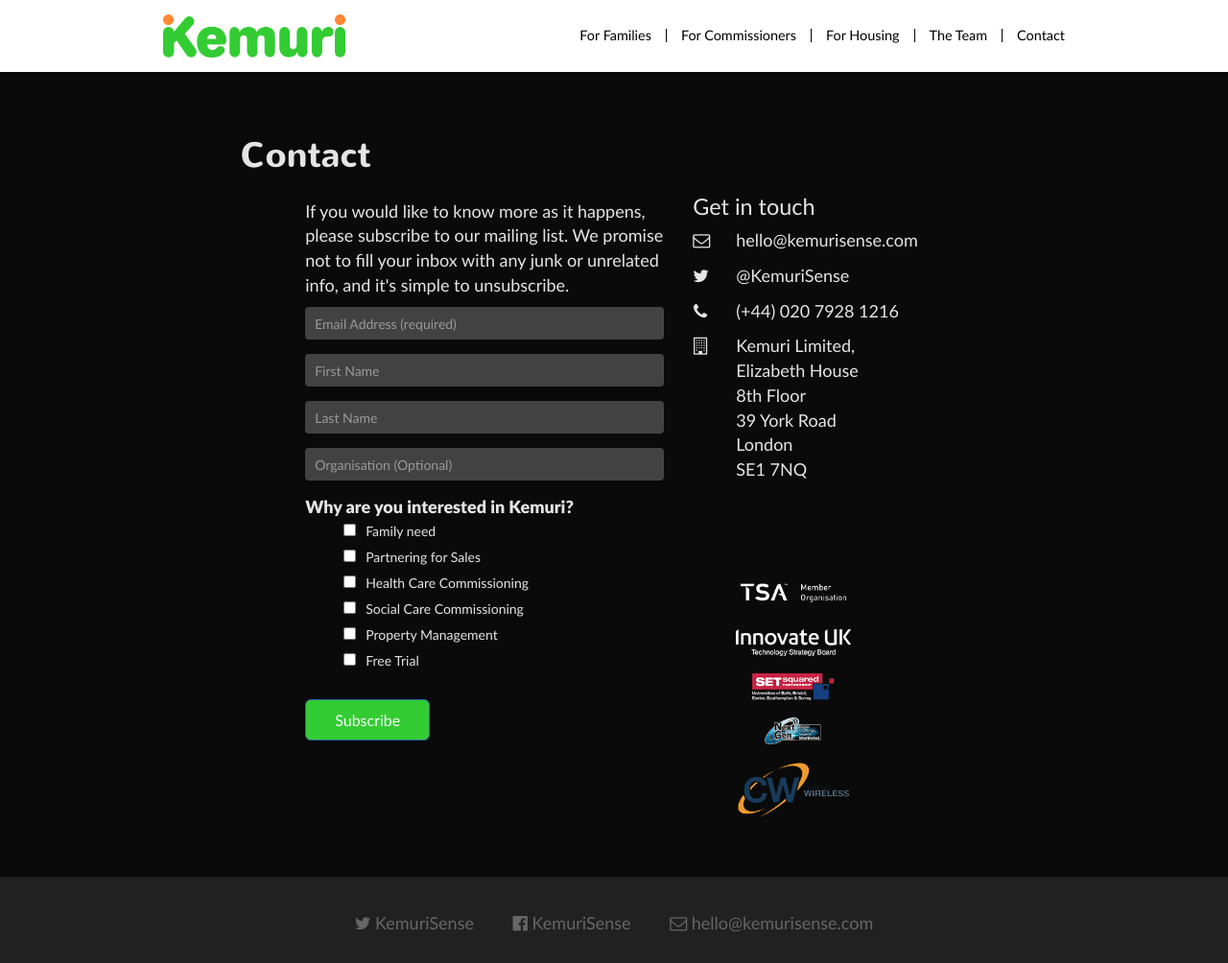
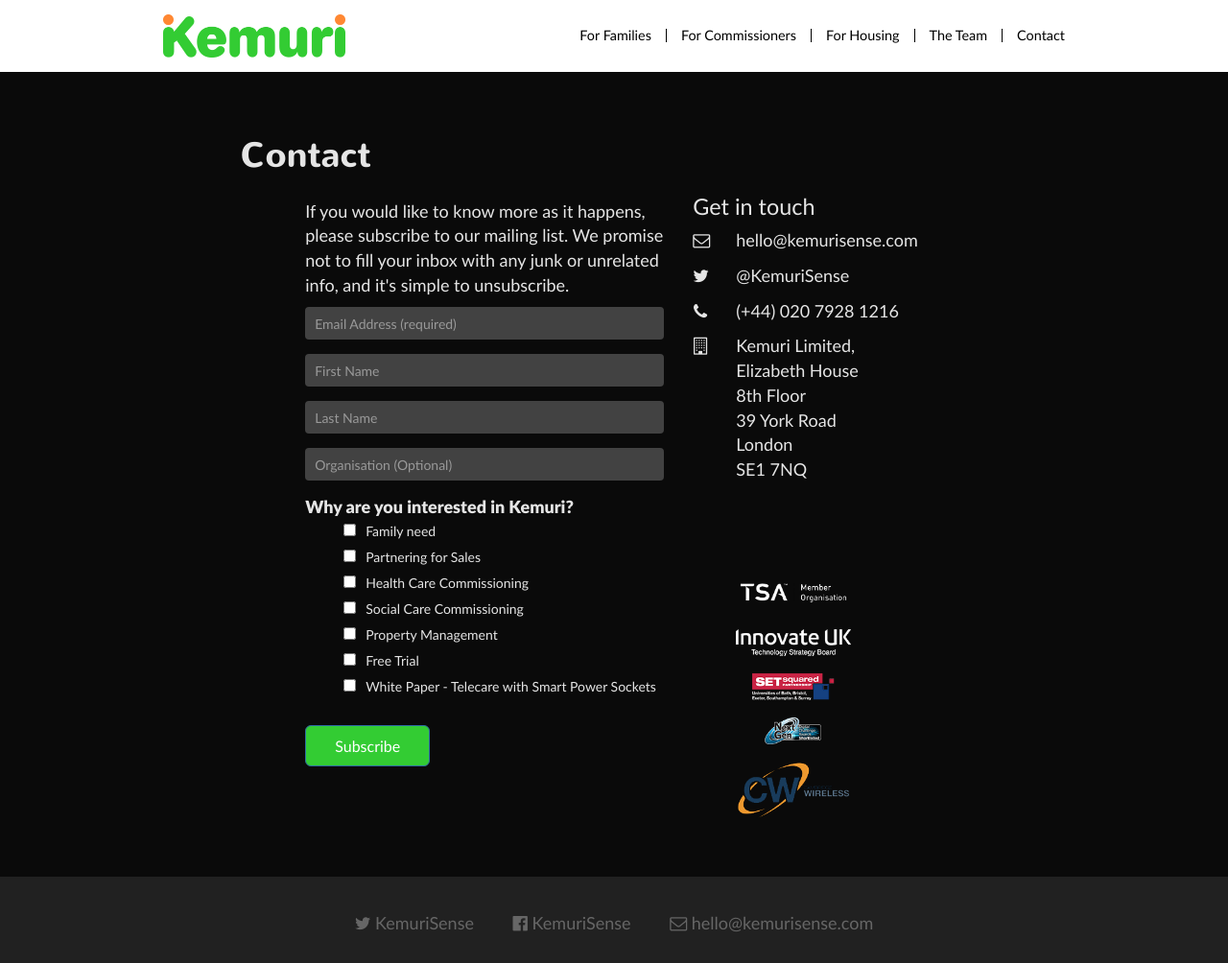
Before and after one commit to intelligentlilli/kemurisense.github.io, a Jekyll site: the page built from contact.html, in a window 1280 px wide and 1004 px high. Shown: the whole window at 96% size. Built offline with Jekyll 4.4.1, drawn with Linux system fonts in a browser that asks for light colours; nearby versions of some CDN libraries; library files that are not in the unit come from our copies; comment, search, counter and statistics services are not loaded.

Commit message:
sign up for the whitepaper

```diff
--- a/contact.html
+++ b/contact.html
@@ -45,6 +45,7 @@
             <li><input type="checkbox" value="64" name="group[2317][64]" id="mce-group[2317]-2317-6"><label for="mce-group[2317]-2317-6">Social Care Commissioning</label></li>
             <li><input type="checkbox" value="128" name="group[2317][128]" id="mce-group[2317]-2317-7"><label for="mce-group[2317]-2317-7">Property Management</label></li>
             <li><input type="checkbox" value="256" name="group[2317][256]" id="mce-group[2317]-2317-8"><label for="mce-group[2317]-2317-8">Free Trial</label></li>
+            <li><input type="checkbox" value="1024" name="group[2317][1024]" id="mce-group[2317]-2317-9"><label for="mce-group[2317]-2317-9">White Paper - Telecare with Smart Power Sockets</label></li>
           </ul>
       </div>
   <div id="mce-responses" class="clear">
```
